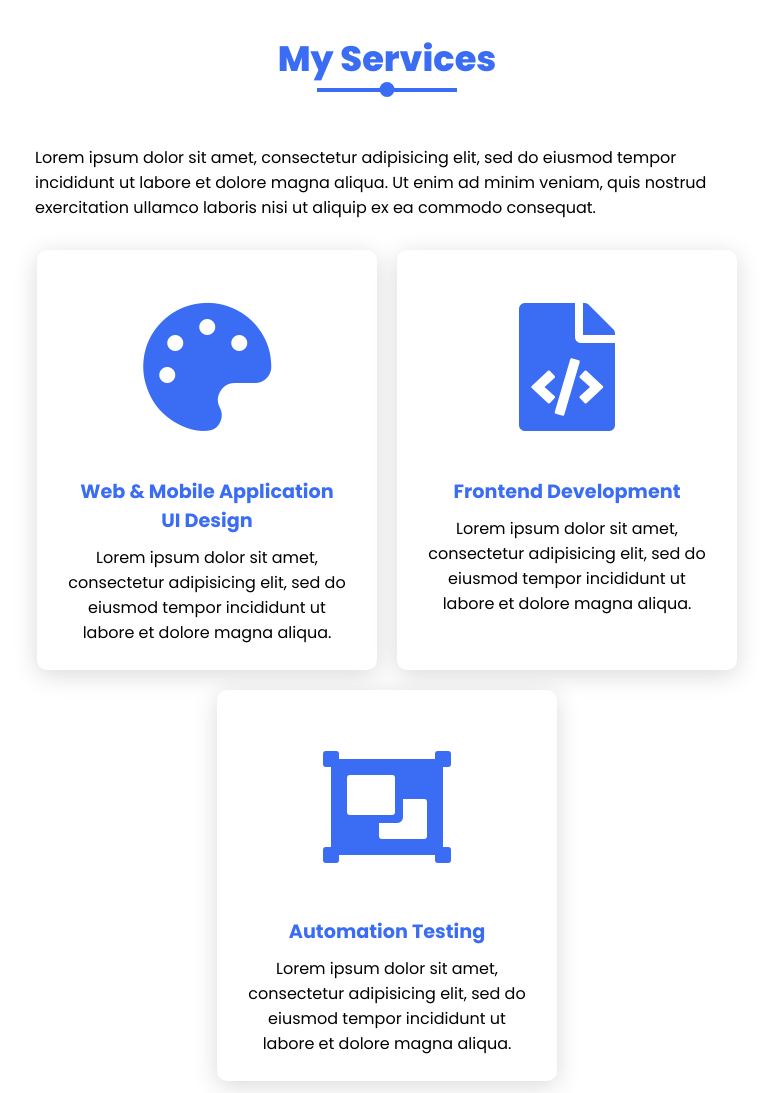
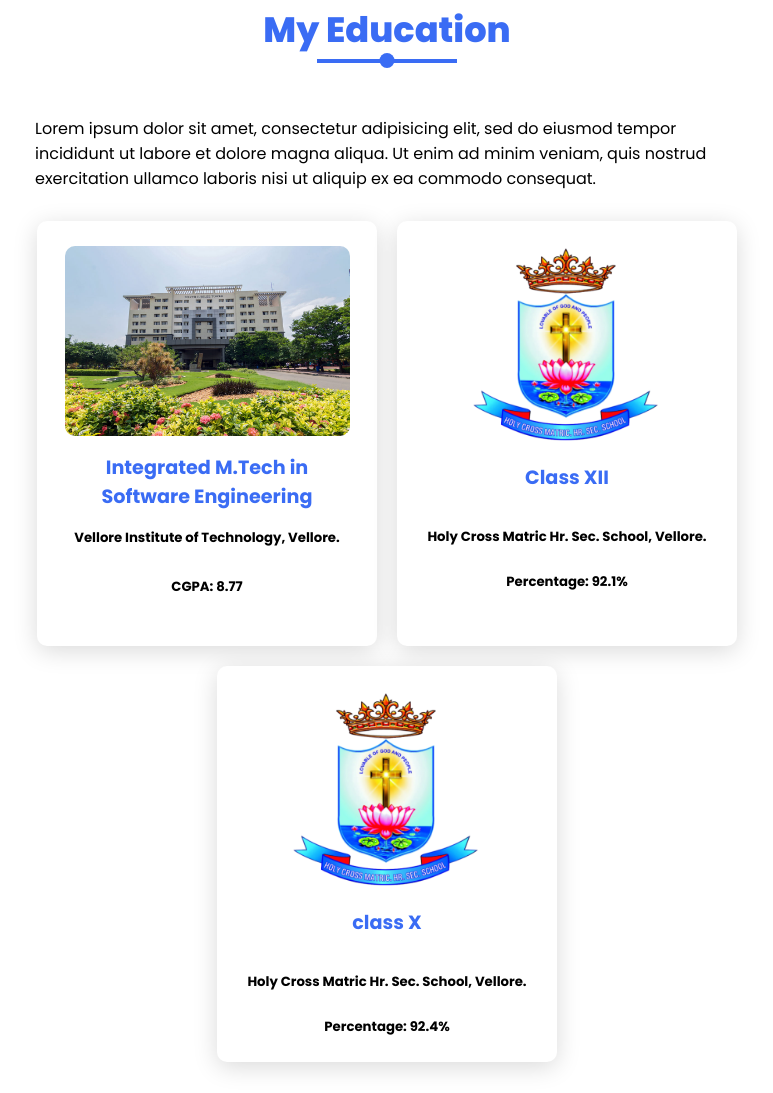
Before and after one commit to NitishRyder/portfolio, a plain HTML site: page index.html in a window 1280 px wide. Shown: the part 2437-3530 px from the top of the page, without its empty margins (253-1026 px from the left). Drawn offline with Linux system fonts and the light colour scheme.

Commit message:
updated today

```diff
--- a/index.html
+++ b/index.html
@@ -34,11 +34,11 @@
           <h3>Frontend Developer</h3>
           <h3>UI Designer</h3>
         </div>
-        <a href="#" class="btn">See My Work</a>
+        <a href="#work" class="btn">See My Work</a>
         <div class="media-icons">
-          <a href="https://github.com/NitishRyder"><i class="fab fa-github"></i></a>
-          <a href="https://www.linkedin.com/in/nitish-b-97a3ba221"><i class="fab fa-linkedin"></i></a>
-          <a href="https://www.behance.net/nitishb1"><i class="fab fa-behance"></i></a>
+          <a href="https://github.com/NitishRyder" target="_blank"><i class="fab fa-github"></i></a>
+          <a href="https://www.linkedin.com/in/nitish-b-97a3ba221" target="_blank"><i class="fab fa-linkedin"></i></a>
+          <a href="https://www.behance.net/nitishb1" target="_blank"><i class="fab fa-behance"></i></a>
         </div>
       </div>
     </section>
@@ -55,8 +55,8 @@
         </div>
         <div class="column col-right reveal">
           <h2 class="content-title">Hey There! I'm Nitish B</h2>
-          <p class="paragraph-text">As a Software Engineering Student, I embody a combination of analytical thinking, creativity, and a passion for problem-solving. My personality is marked by a keen curiosity to explore new technologies and a dedication to mastering software development methodologies. I thrive in collaborative environments, valuing teamwork and effective communication in the pursuit of creating innovative solutions. Throughout my academic journey, I have engaged in hands-on projects, honing my skills in software design, development, and testing. My commitment to continuous learning and adaptability positions me as a dynamic contributor to the ever-evolving field of software engineering.</p>
-          <a href="#" class="btn">See More</a>
+          <p class="paragraph-text">&nbsp;&nbsp;&nbsp;&nbsp;As a Software Engineering Student, I embody a combination of analytical thinking, creativity, and a passion for problem-solving. My personality is marked by a keen curiosity to explore new technologies and a dedication to mastering software development methodologies. I thrive in collaborative environments, valuing teamwork and effective communication in the pursuit of creating innovative solutions. Throughout my academic journey, I have engaged in hands-on projects, honing my skills in software design, development, and testing. My commitment to continuous learning and adaptability positions me as a dynamic contributor to the ever-evolving field of software engineering.</p>
+          <!-- <a href="#" class="btn">See More</a> -->
         </div>
       </div>
     </section>
@@ -113,35 +113,41 @@
 
     <section class="services" id="services">
       <div class="title reveal">
-        <h2 class="section-title">My Services</h2>
+        <h2 class="section-title">My Education</h2>
         <p>Lorem ipsum dolor sit amet, consectetur adipisicing elit, sed do eiusmod tempor incididunt ut labore et dolore magna aliqua. Ut enim ad minim veniam, quis nostrud exercitation ullamco laboris nisi ut aliquip ex ea commodo consequat.</p>
       </div>
       <div class="content">
         <div class="card reveal">
           <div class="service-icon">
-            <i class="fas fa-palette"></i>
+            <!-- <i class="fas fa-palette"></i> -->
+             <img src="images/SJT.jpg" alt="" style="width:285px; margin-left: 1%; border-radius: 10px;">
           </div>
           <div class="info">
-            <h3>Web & Mobile Application UI Design</h3>
-            <p>Lorem ipsum dolor sit amet, consectetur adipisicing elit, sed do eiusmod tempor incididunt ut labore et dolore magna aliqua.</p>
+            <h3>Integrated M.Tech in Software Engineering</h3>
+            <h5 style="line-height: 2.5;">Vellore Institute of Technology, Vellore.</h5>
+            <h5 style="line-height: 5"><span >CGPA: 8.77</span></h5>
           </div>
         </div>
         <div class="card reveal">
           <div class="service-icon">
-            <i class="fas fa-file-code"></i>
+            <!-- <i class="fas fa-file-code"></i> -->
+            <img src="images/holycross.png" alt="" style="width: 200px; margin-left: 15%;" >
           </div>
           <div class="info">
-            <h3>Frontend Development</h3>
-            <p>Lorem ipsum dolor sit amet, consectetur adipisicing elit, sed do eiusmod tempor incididunt ut labore et dolore magna aliqua.</p>
+            <h3>Class XII</h3><br>
+            <h5>Holy Cross Matric Hr. Sec. School, Vellore.</h5><br>
+            <h5><span>Percentage: </span>92.1%</h5>
           </div>
         </div>
         <div class="card reveal">
           <div class="service-icon">
-            <i class="fas fa-object-group"></i>
+            <!-- <i class="fas fa-object-group"></i> -->
+             <img src="images/holycross.png" alt="" style="width: 200px; margin-left: 15%;">
           </div>
           <div class="info">
-            <h3>Automation Testing</h3>
-            <p>Lorem ipsum dolor sit amet, consectetur adipisicing elit, sed do eiusmod tempor incididunt ut labore et dolore magna aliqua.</p>
+            <h3>class X</h3><br>
+            <h5>Holy Cross Matric Hr. Sec. School, Vellore.</h5><br>
+            <h5><span>Percentage: </span>92.4%</h5>
           </div>
         </div>
       </div>
--- a/style.css
+++ b/style.css
@@ -235,12 +235,14 @@
 }
 
 .about .content .col-right .content-title{
+  margin-top: 8%;
   font-size: 2em;
   font-weight: 800;
   margin-bottom: 20px;
 }
 
 .about .content .col-right .paragraph-text{
+  margin-top: 7%;
   font-size: 1em;
   text-align: justify;
   text-justify: inter-word;
@@ -358,14 +360,14 @@
   border-radius: 10px;
 }
 
-.services .content .card .service-icon{
-  color: #3a6cf4;
+.services .content .card .service-icon img{
+  color: #000000;
   font-size: 8em;
   text-align: center;
   transition: transform 0.5s ease;
 }
 
-.services .content .card:hover .service-icon{
+.services .content .card:hover .service-icon img{
   transform: translateY(-10px);
 }
 
```
Also changed, not shown: images/SJT.jpg (added), images/holycross.png (added), images/img1.jpg (deleted), images/vit.png (added).
